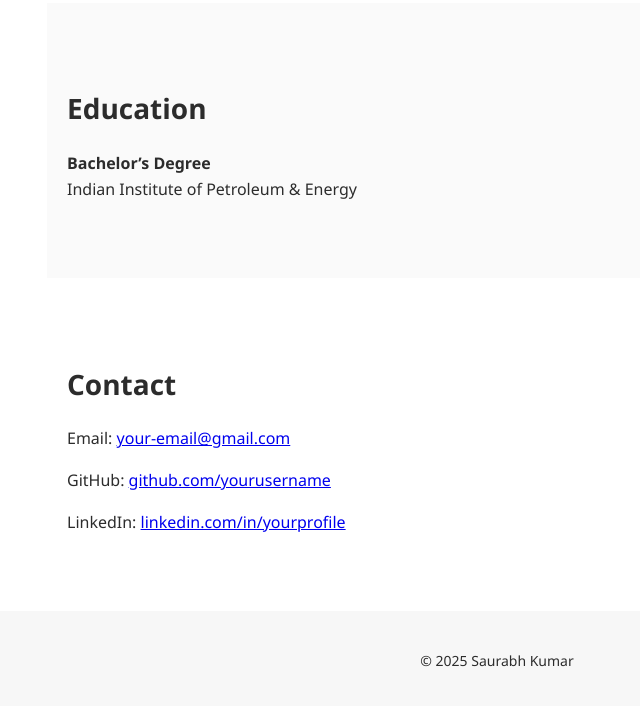
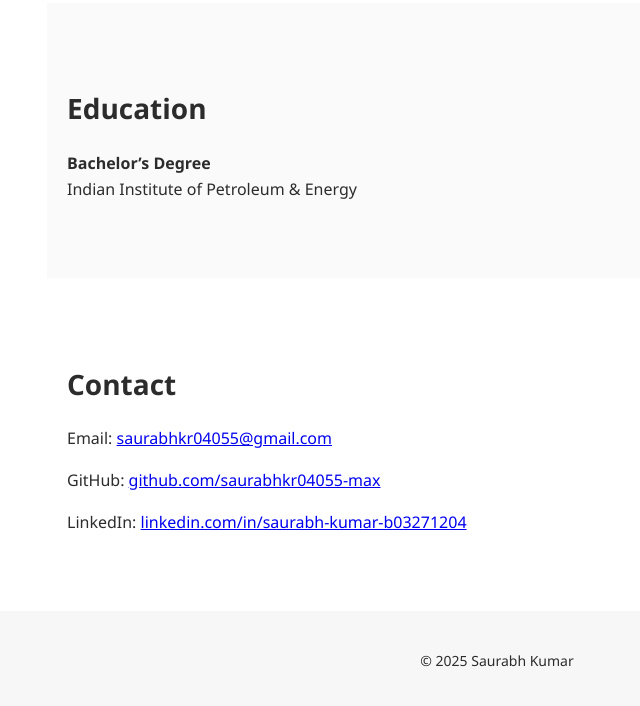
Before and after one commit to saurabhkr04055-max/effective-tribble, a plain HTML site: page index.html in a window 1280 px wide. Shown: the part 1823-2529 px from the top of the page, without its empty margins (143-783 px from the left). Drawn offline with Linux system fonts and the light colour scheme.

Commit message:
Update index.html

```diff
--- a/index.html
+++ b/index.html
@@ -84,10 +84,23 @@
 
 <section id="contact">
   <h2>Contact</h2>
-  <p>Email: <a href="saurabhkr04055@gmail.com">your-email@gmail.com</a></p>
-  <p>GitHub: <a href="https://github.com/yourusername" target="_blank">github.com/yourusername</a></p>
-  <p>LinkedIn: <a href="https://linkedin.com/in/yourprofile" target="_blank">linkedin.com/in/yourprofile</a></p>
+  <p>Email:
+    <a href="mailto:saurabhkr04055@gmail.com">
+      saurabhkr04055@gmail.com
+    </a>
+  </p>
+  <p>GitHub:
+    <a href="https://github.com/saurabhkr04055-max" target="_blank">
+      github.com/saurabhkr04055-max
+    </a>
+  </p>
+  <p>LinkedIn:
+    <a href="https://www.linkedin.com/in/saurabh-kumar-b03271204" target="_blank">
+      linkedin.com/in/saurabh-kumar-b03271204
+    </a>
+  </p>
 </section>
+
 
 <footer>
   <p>© 2025 Saurabh Kumar</p>
```
